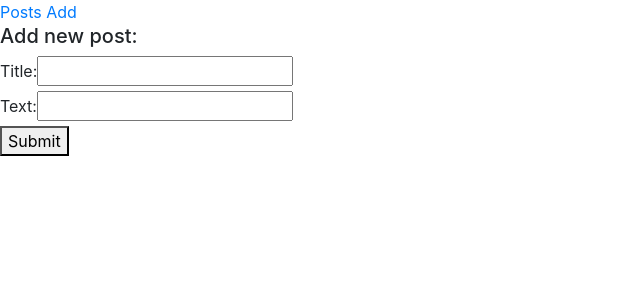
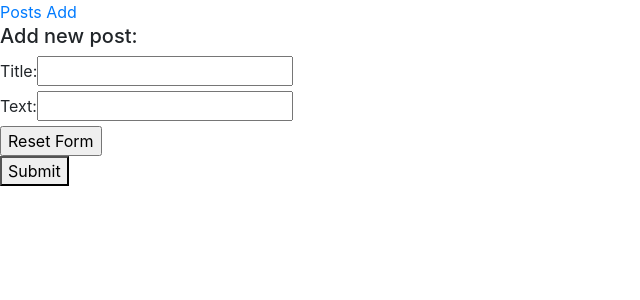
Before and after one commit to Keringer91/blog-app, a Vue app: page /add in a window 1280 px wide. Shown: the top 300 px of the page, without its empty margins (0-640 px from the left). Built offline with nearby package versions, Linux system fonts and the light colour scheme.

Commit message:
Zadatak 5: Reset form feature added

```diff
--- a/src/components/AddPost.vue
+++ b/src/components/AddPost.vue
@@ -6,6 +6,7 @@
             <input v-model = "post.title" type="text" id="title"><br>
             <label>Text:</label>
             <input v-model = "post.text" type="text" id="text"><br>
+            <input type="button" value="Reset Form" onClick="this.form.reset()"/><br>
             <button @click="addNewPost();" type="submit">Submit</button>
     </form>
   </div>
```
